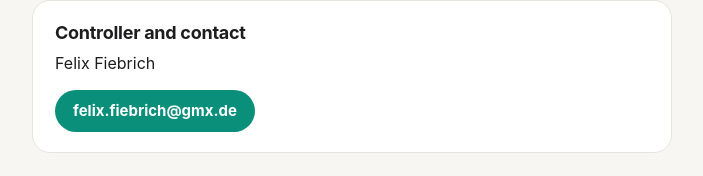
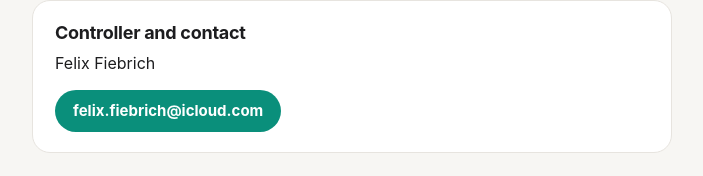
Before and after one commit to eventuellfelix/brick-swipe-web, a plain HTML site: page index.html in a window 1280 px wide. Shown: the part 3833-4009 px from the top of the page, without its empty margins (288-991 px from the left). Drawn offline with Linux system fonts and the light colour scheme.

Commit message:
Kontakt jetzt felix.fiebrich@icloud.com
Co-Authored-By: Claude Opus 5.5 <noreply@anthropic.com>

```diff
--- a/index.html
+++ b/index.html
@@ -275,7 +275,7 @@
   <section class="card contact">
     <h2>Verantwortlich und Kontakt</h2>
     <p>Felix Fiebrich</p>
-    <a class="mail" href="mailto:felix.fiebrich@gmx.de">felix.fiebrich@gmx.de</a>
+    <a class="mail" href="mailto:felix.fiebrich@icloud.com">felix.fiebrich@icloud.com</a>
   </section>
   <p class="stand">Stand: 28. September 2026</p>
 </article>
@@ -398,7 +398,7 @@
   <section class="card contact">
     <h2>Controller and contact</h2>
     <p>Felix Fiebrich</p>
-    <a class="mail" href="mailto:felix.fiebrich@gmx.de">felix.fiebrich@gmx.de</a>
+    <a class="mail" href="mailto:felix.fiebrich@icloud.com">felix.fiebrich@icloud.com</a>
   </section>
   <p class="stand">Last updated: 28 September 2026</p>
 </article>
```
